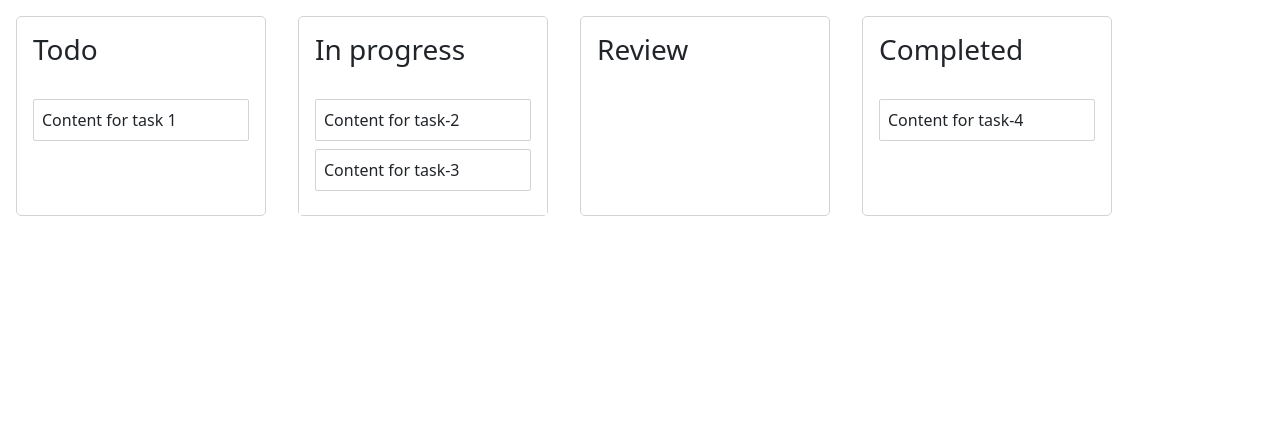
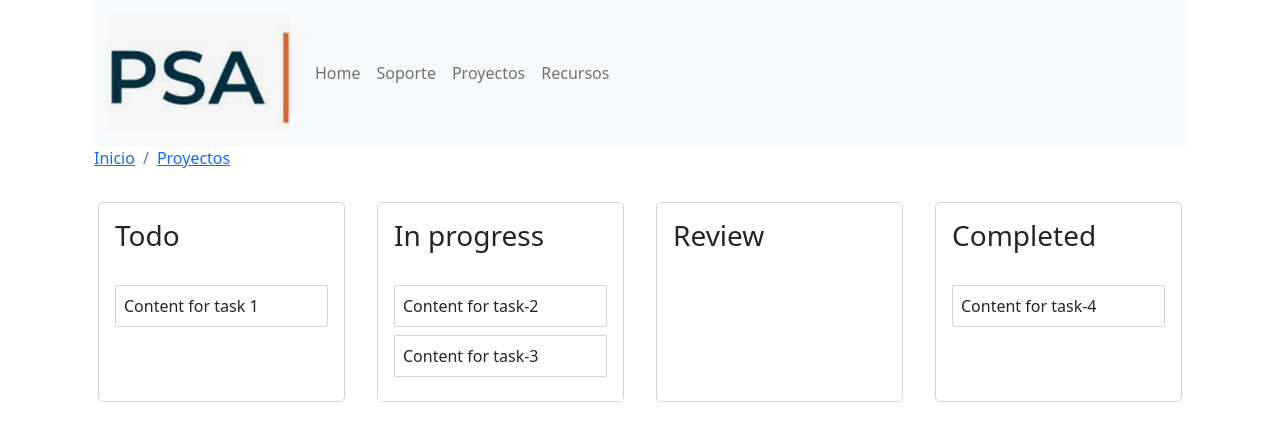
Before and after one commit to julitaras/front-anInfo, a React (Create React App) app: page /projects/1 in a window 1280 px wide. Shown: the top 440 px of the page. Built offline with nearby package versions, Linux system fonts and the light colour scheme.

Commit message:
Agregado header y breadcumb a product page

```diff
--- a/src/components/page/ProjectPage.js
+++ b/src/components/page/ProjectPage.js
@@ -6,8 +6,11 @@ import { DragDropContext, Droppable } from 'react-beautiful-dnd'
 import withParams from "../../hoc/withParams";
 import withLocation from "../../hoc/withLocation";
 import { compose } from "redux";
+import {Container} from "react-bootstrap"
+import Header from "../Header";
+import Breadcrumbs from "../Breadcrumbs";
 
-const Container = styled.div`
+const TaskContainer = styled.div`
     display : flex;
 `
 
@@ -87,10 +90,13 @@ const ProjectPage = (props) => {
   }
 
   return (
-    <DragDropContext onDragEnd={onDragEnd}>
+    <Container>
+      <Header {...props} />
+      <Breadcrumbs {...props} />
+      <DragDropContext onDragEnd={onDragEnd}>
       <Droppable droppableId='all-columns' direction='horizontal' type='column'>
         {(provided) => (
-          <Container {...provided.droppableProps} ref={provided.innerRef}>
+          <TaskContainer {...provided.droppableProps} ref={provided.innerRef}>
             {data.columnOrder.map((id, index) => {
               const column = data.columns[id]
               const tasks = column.taskIds.map(taskId => data.tasks[taskId])
@@ -98,10 +104,12 @@ const ProjectPage = (props) => {
               return <Column key={column.id} column={column} tasks={tasks} index={index} />
             })}
             {provided.placeholder}
-          </Container>
+          </TaskContainer>
         )}
       </Droppable>
     </DragDropContext>
+    </Container>
+
   )
 }
 
```
